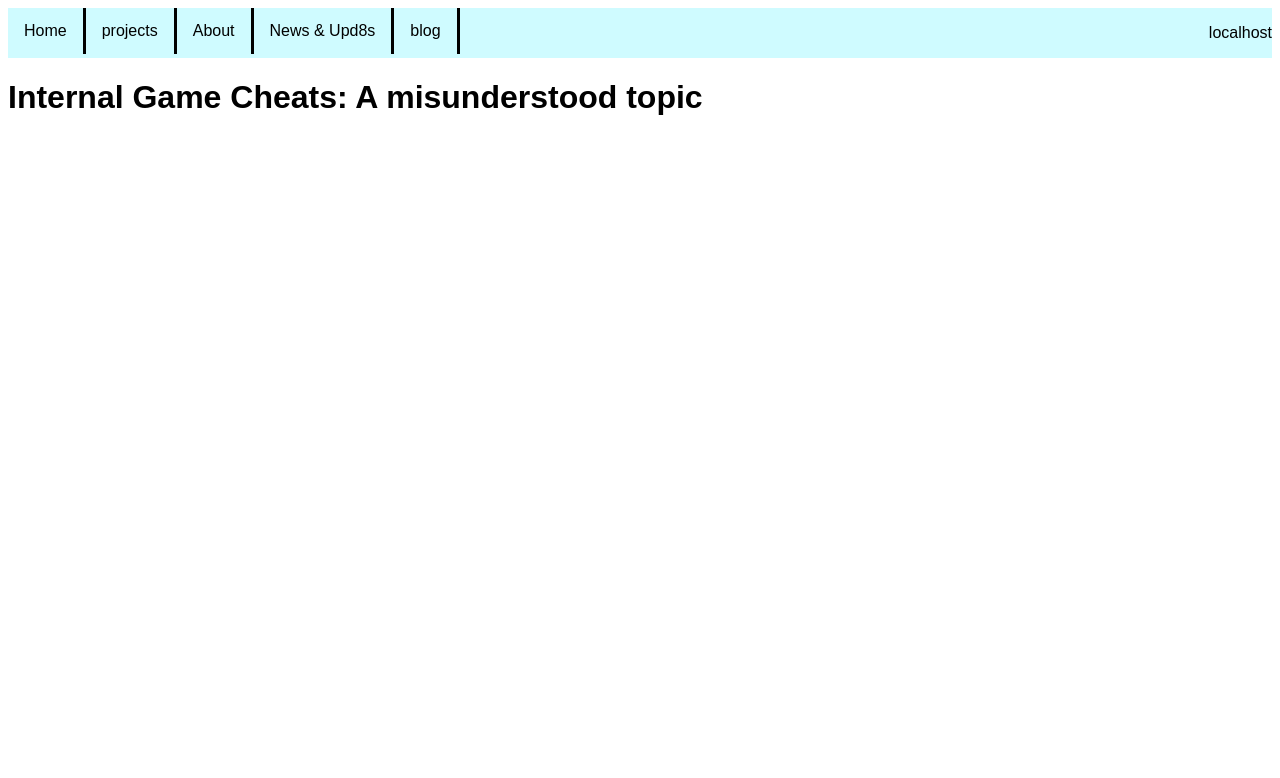
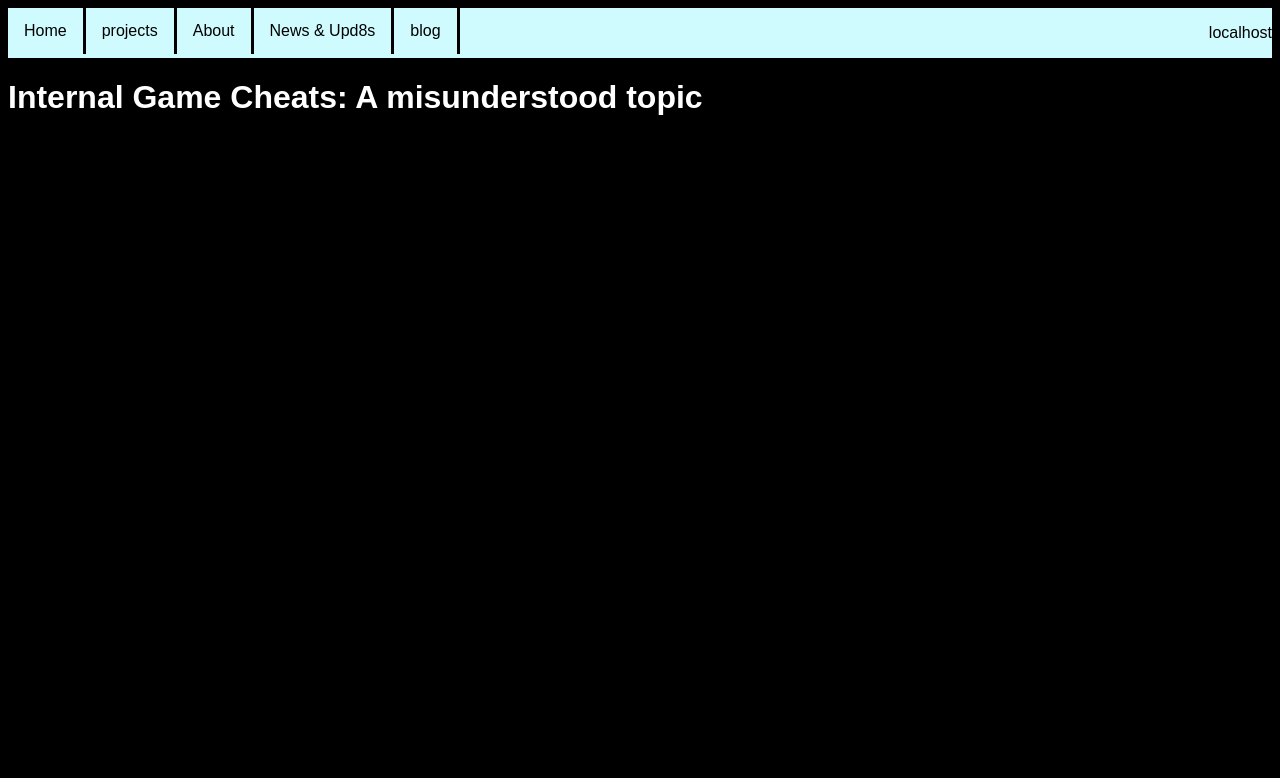
Before and after one commit to huntingwall8910/god-save-me, a PHP site: page /blog.html in a window 1280 px wide. Shown: the top 778 px of the page. Run offline with PHP 8.4, Linux system fonts and the light colour scheme.

Commit message:
im just so tired i hate coding

```diff
--- a/blog.html
+++ b/blog.html
@@ -1,7 +1,7 @@
 <html>
   <head><link rel='icon' type='image/x-icon' href='icon.png'><link rel="stylesheet" href="styles.css"></head>
 
-    <body>
+    <body style="background-color: black">
         <nav>
             <ul>
               <li><a style="color:black; font-family:Arial, Helvetica, sans-serif" href="index.html">Home</a></li>
@@ -21,6 +21,6 @@
             </ul>
           </nav>
           <script src="name.js"></script>
-          <h1 onclick="location.href='blog/post-internal-game-cheats.html'">Internal Game Cheats: A misunderstood topic</h1>
+          <h1 style="color:white"onclick="location.href='blog/post-internal-game-cheats.html'">Internal Game Cheats: A misunderstood topic</h1>
     </body>
 </html>
--- a/blog/styles.css
+++ b/blog/styles.css
@@ -1,3 +1,4 @@
+
 * {
   font-family: arial helvetica sans-serif;
 }
```
